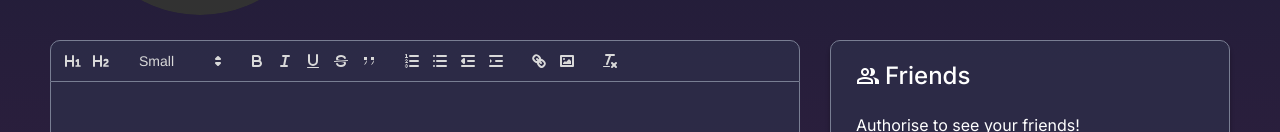
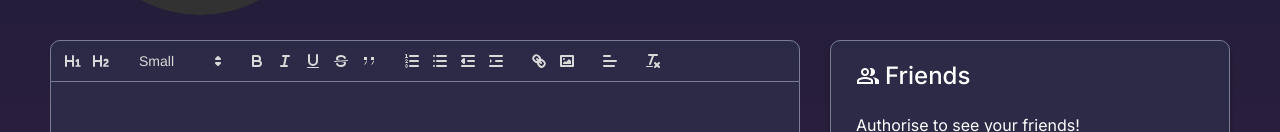
Before and after one commit to Dimitry-dotru/cyber-space, a Next.js app: page / in a window 1280 px wide. Shown: the part 475-607 px from the top of the page. Built offline with nearby package versions, Linux system fonts and the light colour scheme.

Commit message:
added aligns

```diff
--- a/components/ShareYourThoughts/index.tsx
+++ b/components/ShareYourThoughts/index.tsx
@@ -23,6 +23,7 @@ const ShareYourThoughts: React.FC<ShareYourThoughtsProps> = ({ steamUser }) => {
         [{ "list": "ordered" }, { "list": "bullet" },
         { "indent": "-1" }, { "indent": "+1" }],
         ["link", "image"],
+        [{ 'align': [] }],
         ["clean"]
       ],
     }
@@ -37,7 +38,7 @@ const ShareYourThoughts: React.FC<ShareYourThoughtsProps> = ({ steamUser }) => {
         "header", "font", "size",
         "bold", "italic", "underline", "strike", "blockquote",
         "list", "bullet", "indent",
-        "link", "image"
+        "link", "image", "align"
       ]}
     />
   );
```
